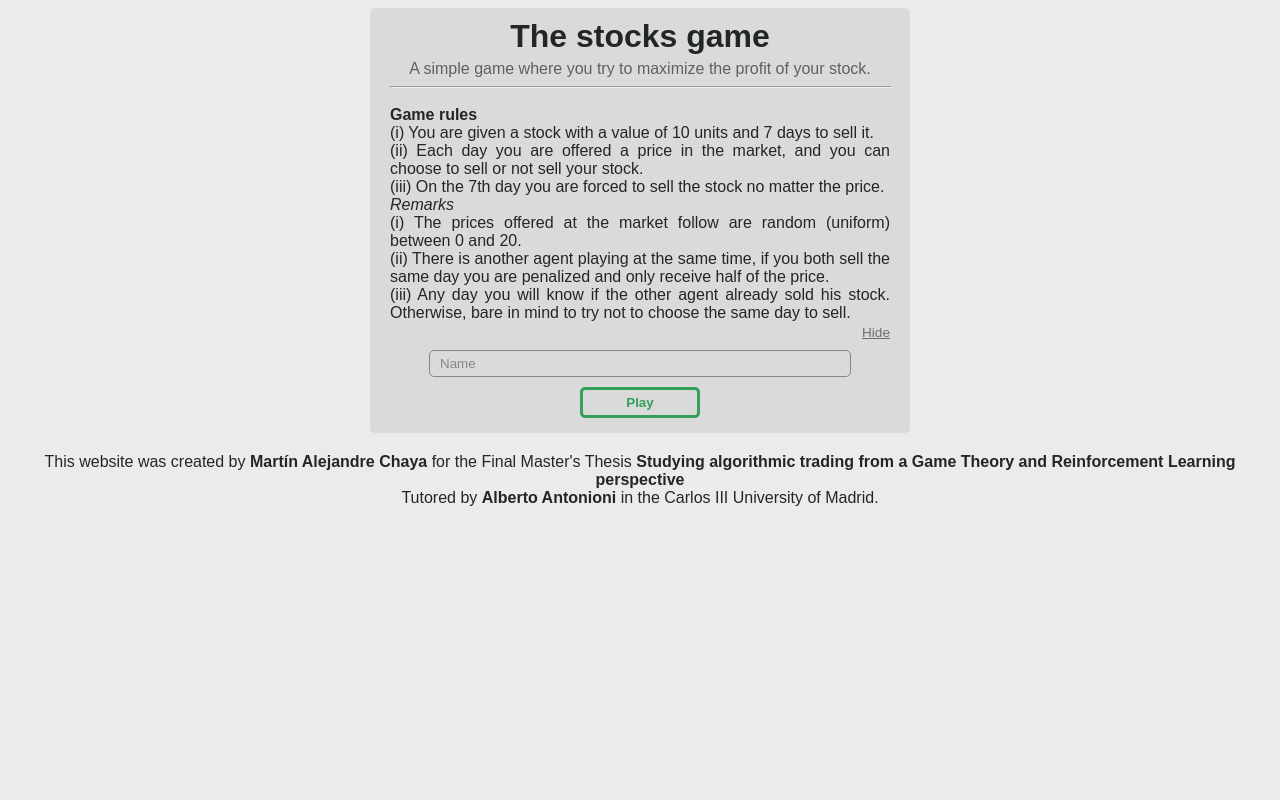
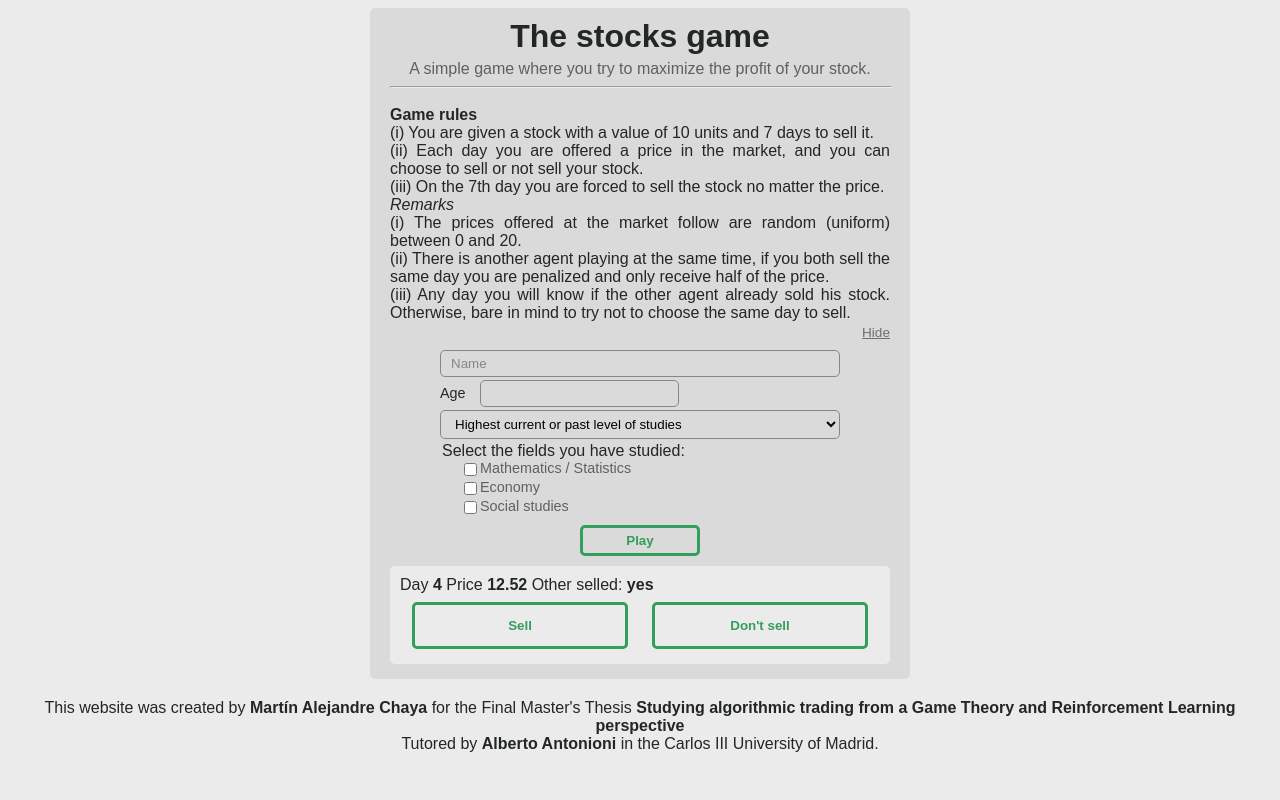
Before and after one commit to MartinAlejandreChaya/stocks-game-tfm, a Flask app: page / in a window 1280 px wide. Run offline with Flask 3, Linux system fonts and the light colour scheme.

Commit message:
Adding user data inputs and game UI.

```diff
--- /dev/null
+++ b/static/css/game.css
@@ -0,0 +1,24 @@
+#game {
+    background: var(--background-color);
+    border-radius: 5px;
+    padding: 10px;
+    margin-bottom: 10px;
+}
+
+#game-action {
+    display: flex;
+    min-height: 50px;
+    margin: 5px 0;
+    justify-content: space-around;
+    flex-wrap: wrap;
+}
+
+#game button {
+    width: 45%;
+    min-width: 100px;
+    margin-top: 3px;
+    background: var(--background-color);
+}
+#game button:hover {
+    background: var(--button-color);
+}
--- a/static/css/general.css
+++ b/static/css/general.css
@@ -78,33 +78,3 @@ button:hover {
     font-size: 0.85em;
     margin-top: 3px;
 }
-
-/* User data */
-#user-data {
-    margin-top: 10px;
-    margin-bottom: 10px;
-    text-align: center;
-}
-
-#user-data input {
-    display: block;
-    width: 80%;
-    margin: 0 auto;
-    padding: 5px 10px;
-    border-radius: 5px;
-    border: solid 1px var(--input-placeholder-color);
-    background: transparent;
-}
-#user-data input::placeholder {
-    color: var(--input-placeholder-color);
-}
-#user-data input:focus {
-    border: solid 1px var(--text-color-primary);
-    outline: 0;
-}
-
-#user-data #play-button {
-    width: 50%;
-    max-width: 120px;
-    margin-top: 10px;
-}
--- /dev/null
+++ b/static/css/user_data.css
@@ -0,0 +1,51 @@
+
+/* User data */
+#user-data {
+    width: 80%;
+    margin: 10px auto;
+    display: flex;
+    flex-direction: column;
+    align-items: stretch;
+    row-gap: 3px;
+}
+
+#user-data input[type="text"] {
+    display: block;
+}
+#user-data input, select {
+    border-radius: 5px;
+    border: solid 1px var(--input-placeholder-color);
+    background: transparent;
+    padding: 5px 10px;
+}
+#user-data input::placeholder {
+    color: var(--input-placeholder-color);
+}
+#user-data input:focus, select:focus {
+    border: solid 1px var(--text-color-primary);
+    outline: 0;
+}
+
+#user-data #user-data-age-container label {
+    font-size: 0.9em;
+}
+
+#user-data #play-button {
+    width: 50%;
+    margin: 5px auto 0px auto;
+    max-width: 120px;
+}
+
+#user-data #user-data-study-field {
+    width: fit-content;
+    margin-left: 20px;
+    font-size: 0.9em;
+    color: var(--text-color-secondary);
+}
+#user-data #user-data-study-field > div {
+    display: flex;
+}
+
+#user-data #user-data-study-field > div > input:checked + label {
+    color: var(--text-color-primary);
+}
--- a/static/js/general.js
+++ b/static/js/general.js
@@ -1,4 +1,13 @@
+// CONSTANTS
 
+// Variables
+const user_data = {
+    "name": "",
+    "age": -1,
+    "gender": "",
+    "study_level": "",
+    "study_field": ""
+}
 
 window.onload = () => {
 
@@ -36,7 +45,18 @@ window.onload = () => {
             * Show user average
             * Show some strategies averages.
             * Show current database average (?) Maybe this introduces bias
-
         */
     })
+
+    /* Setup input fields */
+    setupInputs();
 }
+
+function setupInputs(play_button) {
+
+    const name_input = document.getElementById("user-data-name");
+
+    name_input.addEventListener('keyup', (ev) => {
+        user_data["name"] = name_input.value;
+    })
+}
--- a/templates/index.html
+++ b/templates/index.html
@@ -10,6 +10,8 @@
     <link rel="stylesheet" href="{{ url_for('static', filename='./css/general.css') }}">
     <link rel="stylesheet" href="{{ url_for('static', filename='./css/header.css') }}">
     <link rel="stylesheet" href="{{ url_for('static', filename='./css/footer.css') }}">
+    <link rel="stylesheet" href="{{ url_for('static', filename='./css/user_data.css') }}">
+    <link rel="stylesheet" href="{{ url_for('static', filename='./css/game.css') }}">
 
     <script src="{{ url_for('static', filename='./js/general.js') }}"></script>
 </head>
@@ -39,8 +41,51 @@
                 <a id="rules-hide-button">Hide</a>
             </div>
             <div id="user-data">
-                <input placeholder="Name" type="text">
+                <input id="user-data-name" placeholder="Name" type="text">
+                <div id="user-data-age-container">
+                    <label for="user-data-age" style="margin-right: 10px;">Age</label>
+                    <input id="user-data-age" name="user-data-age" type="number">
+                </div>
+                <select id="user-data-study-level">
+                    <option value="" disabled selected>Highest current or past level of studies</option>
+                    <option value="undergraduate">Undergraduate (high school)</option>
+                    <option value="graduate">Graduate (university)</option>
+                    <option value="master">Postgraduate (master)</option>
+                    <option value="phd">Postgraduate (PhD)</option>
+                </select>
+                <div id="user-data-study-field-container">
+                    <legend>
+                        Select the fields you have studied:
+                    </legend>
+                    <div id="user-data-study-field">
+                        <div>
+                            <input id="study-field-maths" name="study-field-maths" type="checkbox">
+                            <label for="study-field-maths">Mathematics / Statistics</label>
+                        </div>
+                        <div>
+                            <input id="study-field-economy" name="study-field-economy" type="checkbox">
+                            <label for="study-field-economy">Economy</label>
+                        </div>
+                        <div>
+                            <input id="study-field-social" name="study-field-social" type="checkbox">
+                            <label for="study-field-social">Social studies</label>
+                        </div>
+                    </div>
+                </div>
                 <button id="play-button">Play</button>
+            </div>
+
+            <!-- Actual game -->
+            <div id="game">
+                <div id="game-state">
+                    <span>Day <b>4</b></span>
+                    <span>Price <b>12.52</b></span>
+                    <span>Other selled: <b>yes</b></span>
+                </div>
+                <div id="game-action">
+                    <button>Sell</button>
+                    <button>Don't sell</button>
+                </div>
             </div>
         </div>
     </div>
```
